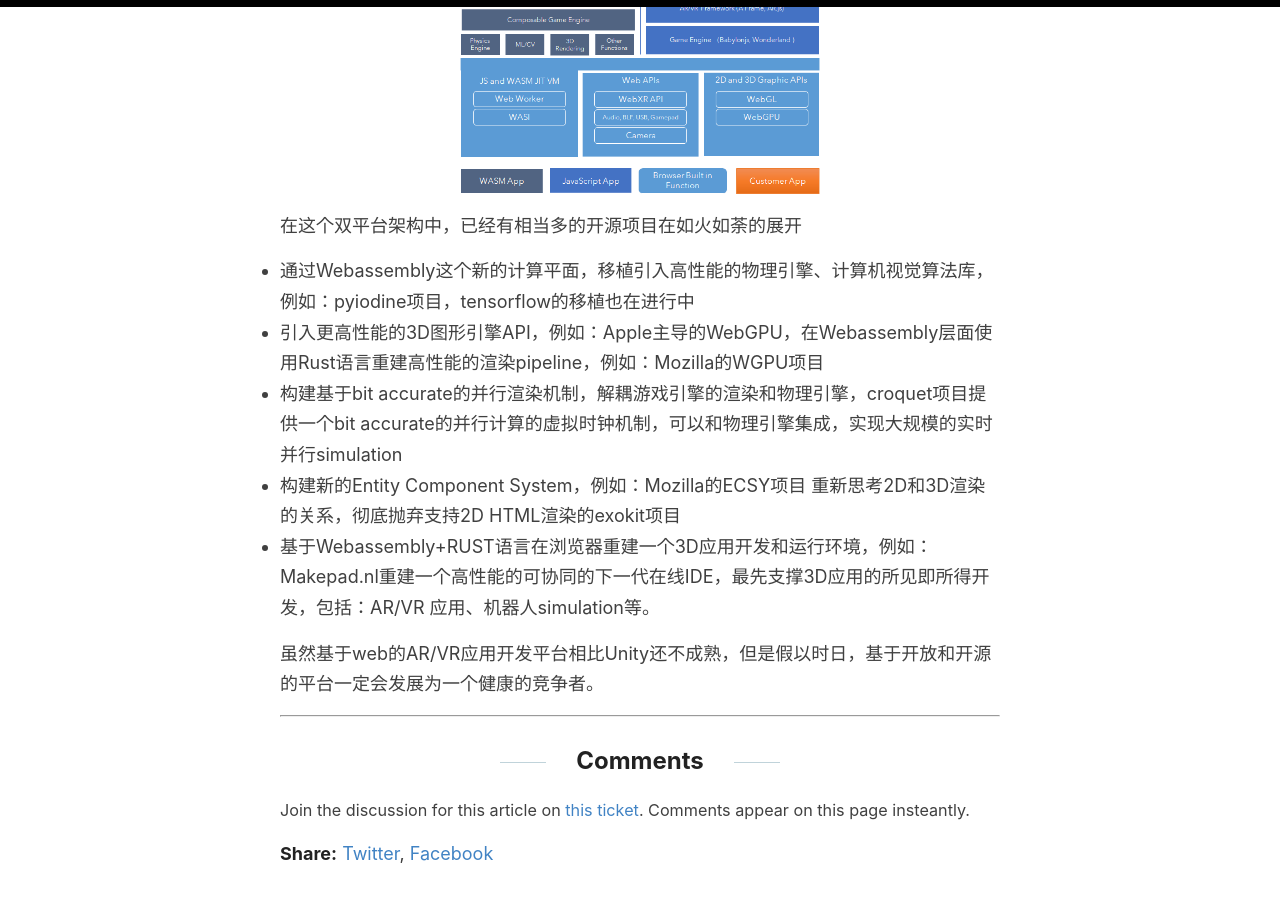
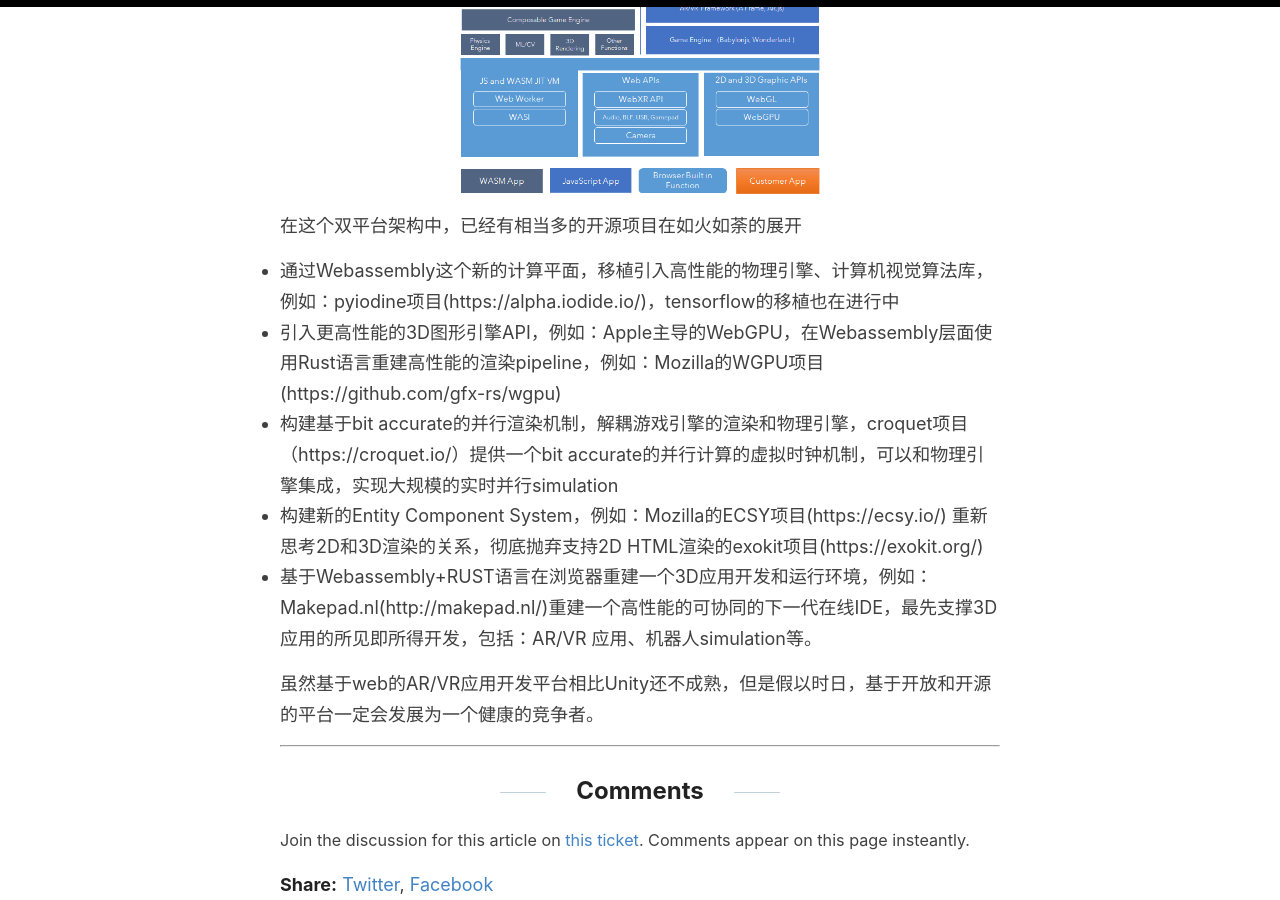
Before and after one commit to sbagga/mistyminds, a Jekyll site: the page built from _posts/2020-04-29-基于开放Web技术的ARVR应用开发平台.md, in a window 1280 px wide and 900 px high, scrolled down 6307 px. Built offline with Jekyll 4.4.1, drawn with Linux system fonts in a browser that asks for light colours; part of the change alters nothing that is shown; some of the changed text lies outside the part shown.

Commit message:
Update 2020-04-29-基于开放Web技术的ARVR应用开发平台.md

```diff
--- a/_posts/2020-04-29-基于开放Web技术的ARVR应用开发平台.md
+++ b/_posts/2020-04-29-基于开放Web技术的ARVR应用开发平台.md
@@ -10,7 +10,7 @@ excerpt: Web平台再被webassembly重新武装之后展示了强大的竞争力
 
 随着5G的全面铺开，AR/VR行业面临一个最好的发展机会，尤其covid19全球疫情导致online交互成为大部分人的生活常态，AR/VR的沉浸式的互动体验相比2D视讯有明显的优势，在视频、游戏、电商、企业远程办公、工业培训和远程支持等领域出现了很多的需求。
 
-另一方面AR/VR硬件的品质不断提升，Oculus Quest、华为VR3等等高性价比移动VR产品已经接近大规模商用的零界点。然而VR/AR的应用开发工具、内容平台、开发者数量和质量等还是制约产业大规模发展的瓶颈，具体体现在
+另一方面AR/VR硬件的品质不断提升，Oculus Quest、华为VR3等等高性价比移动VR产品已经接近大规模商用的零界点。然而VR/AR的应用开发工具、内容平台、开发者数量和质量等还是制约产业大规模发展的瓶颈。
 
 ## 当前AR/VR应用开的存在的问题
 
@@ -106,11 +106,11 @@ WASM引入到浏览器，创造出现两个不同的计算平台，可以更好
 
 在这个双平台架构中，已经有相当多的开源项目在如火如荼的展开
 
- - 通过Webassembly这个新的计算平面，移植引入高性能的物理引擎、计算机视觉算法库，例如：pyiodine项目，tensorflow的移植也在进行中
- - 引入更高性能的3D图形引擎API，例如：Apple主导的WebGPU，在Webassembly层面使用Rust语言重建高性能的渲染pipeline，例如：Mozilla的WGPU项目
- - 构建基于bit accurate的并行渲染机制，解耦游戏引擎的渲染和物理引擎，croquet项目提供一个bit accurate的并行计算的虚拟时钟机制，可以和物理引擎集成，实现大规模的实时并行simulation
- - 构建新的Entity Component System，例如：Mozilla的ECSY项目
-重新思考2D和3D渲染的关系，彻底抛弃支持2D HTML渲染的exokit项目
- - 基于Webassembly+RUST语言在浏览器重建一个3D应用开发和运行环境，例如：Makepad.nl重建一个高性能的可协同的下一代在线IDE，最先支撑3D应用的所见即所得开发，包括：AR/VR 应用、机器人simulation等。
+ - 通过Webassembly这个新的计算平面，移植引入高性能的物理引擎、计算机视觉算法库，例如：pyiodine项目(https://alpha.iodide.io/)，tensorflow的移植也在进行中
+ - 引入更高性能的3D图形引擎API，例如：Apple主导的WebGPU，在Webassembly层面使用Rust语言重建高性能的渲染pipeline，例如：Mozilla的WGPU项目(https://github.com/gfx-rs/wgpu)
+ - 构建基于bit accurate的并行渲染机制，解耦游戏引擎的渲染和物理引擎，croquet项目（https://croquet.io/）提供一个bit accurate的并行计算的虚拟时钟机制，可以和物理引擎集成，实现大规模的实时并行simulation
+ - 构建新的Entity Component System，例如：Mozilla的ECSY项目(https://ecsy.io/)
+重新思考2D和3D渲染的关系，彻底抛弃支持2D HTML渲染的exokit项目(https://exokit.org/)
+ - 基于Webassembly+RUST语言在浏览器重建一个3D应用开发和运行环境，例如：Makepad.nl(http://makepad.nl/)重建一个高性能的可协同的下一代在线IDE，最先支撑3D应用的所见即所得开发，包括：AR/VR 应用、机器人simulation等。
 
 虽然基于web的AR/VR应用开发平台相比Unity还不成熟，但是假以时日，基于开放和开源的平台一定会发展为一个健康的竞争者。
```
